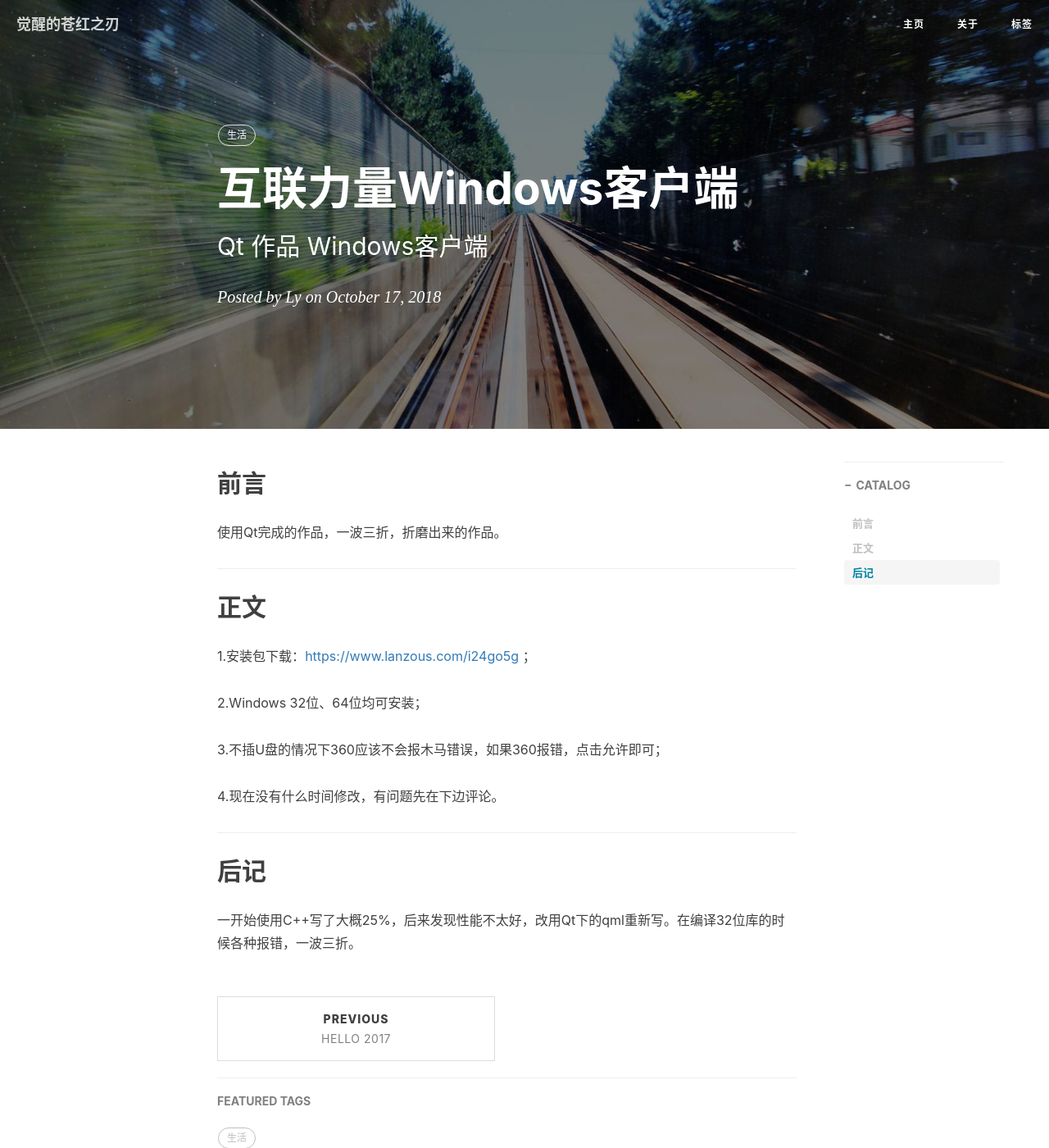
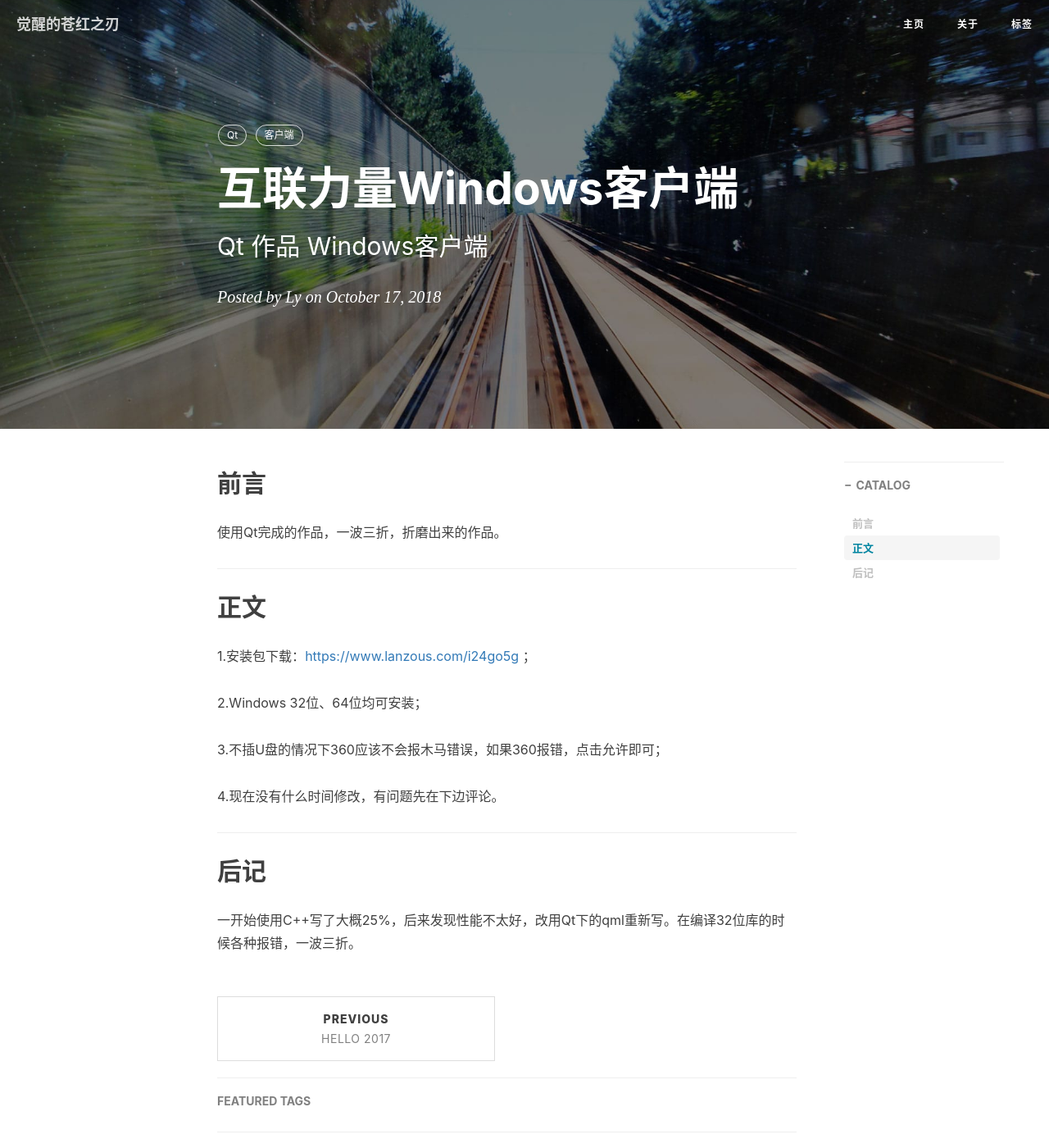
Before and after one commit to luoyuant/luoyuant.github.io, a Jekyll site: the page built from _posts/2018-10-17-互联力量Windows客户端.md, in a window 1280 px wide and 1400 px high. Shown: the whole window at 82% size. Built offline with Jekyll 4.4.1, drawn with Linux system fonts in a browser that asks for light colours; nearby versions of some CDN libraries; comment, search, counter and statistics services are not loaded.

Commit message:
Update _posts/2018-10-17-互联力量Windows客户端.md

```diff
--- a/_posts/2018-10-17-互联力量Windows客户端.md
+++ b/_posts/2018-10-17-互联力量Windows客户端.md
@@ -7,7 +7,8 @@ author:     Ly
 header-img: img/post-bg-2015.jpg
 catalog: true
 tags:
-    - 生活
+    - Qt
+    - 客户端
 ---
 
 ## 前言
```
